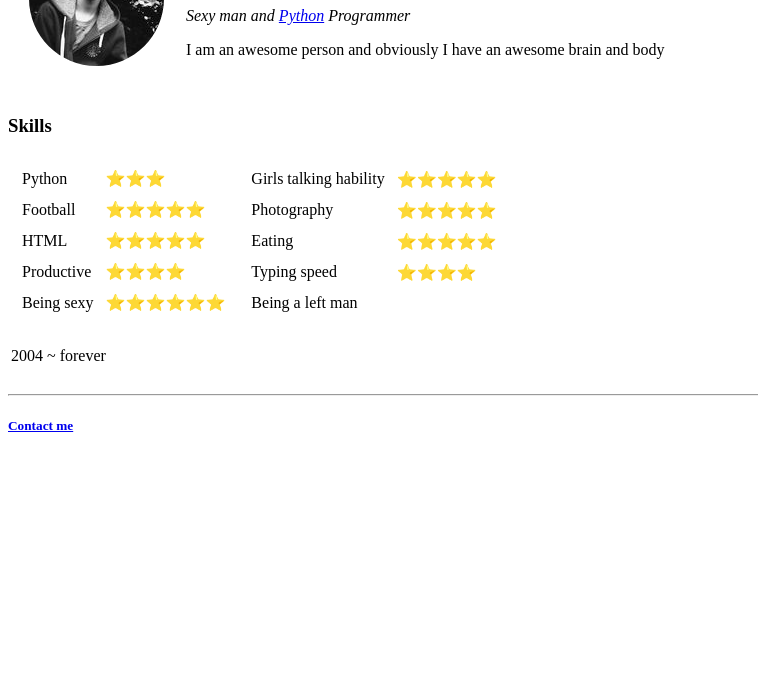
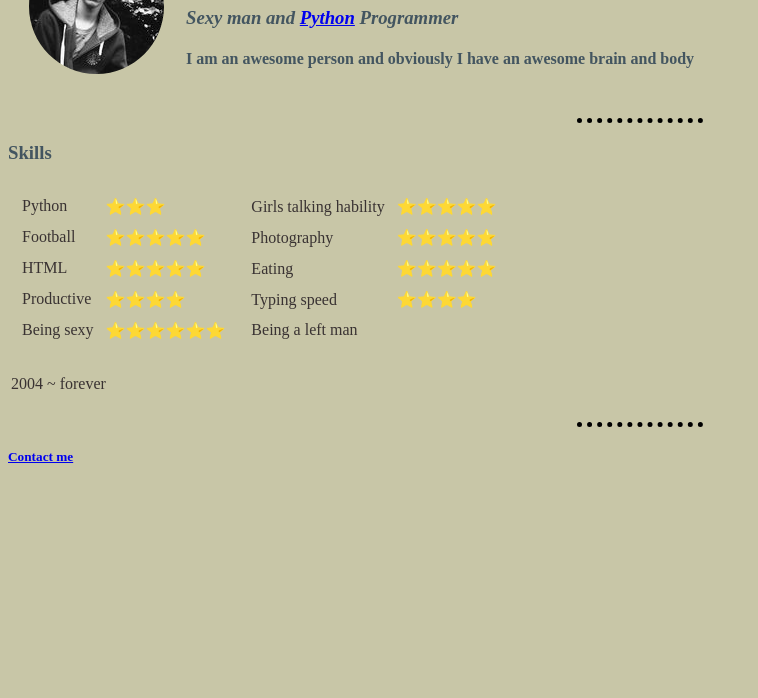
Before and after one commit to Brunito04/cv, a plain HTML site: page index.html in a window 1280 px wide. Shown: the part 102-800 px from the top of the page, without its empty margins (0-758 px from the left). Drawn offline with Linux system fonts and the light colour scheme; files that its build step writes are made by us from their sources.

Commit message:
version 2

```diff
--- a/index.html
+++ b/index.html
@@ -5,6 +5,10 @@
         <meta http-equiv="X-UA-Compatible" content="IE=edge">
         <meta name="viewport" content="width=device-width, initial-scale=1.0">
         <title>Bruno's personal web</title>
+        <link rel="stylesheet" href="css/style.css">
+
+
+
     </head>
     <body>
       <table cellspacing="20">
@@ -12,13 +16,15 @@
           <td><img src="./circle-cropped.png" alt="Bruno profile picture"></td>
           <td>
             <h1>Bruno Barlari</h1>
-            <p><i>Sexy man and <a href="http://www.python.org">Python</a> Programmer</i></p>
-            <p>I am an awesome person and obviously I have an awesome brain and body</p>
+            <h3><i>Sexy man and <a href="http://www.python.org">Python</a> Programmer</i></h3>
+            <h4>I am an awesome person and obviously I have an awesome brain and body</h4>
           </td>
         </tr>
       </table>
 
-          <h3>Skills</h3>
+          <hr>
+          <h3><strong>Skills</strong></h3>
+
 
           <table>
             <tr>
@@ -87,5 +93,5 @@
 
 
 
-</body>
+    </body>
 </html>
--- /dev/null
+++ b/style.css
@@ -0,0 +1,41 @@
+body {
+    background-color: #c8c6a7;
+
+
+  }
+
+
+  h1 {
+      color: #435560
+  }
+
+  h2 {
+      color:#435560
+  }
+
+  h3 {
+      color: #435560
+  }
+
+  h4 {
+      color: #435560
+  }
+
+  h5 {
+      color:#435560
+  }
+
+  table {
+
+  }
+  td {
+      color:#393232
+  }
+
+  hr {
+    border-color: grey;
+    border-style: none;
+    border-top: dotted;
+    border-width: 5px;
+    width: 10%;
+  }
```
